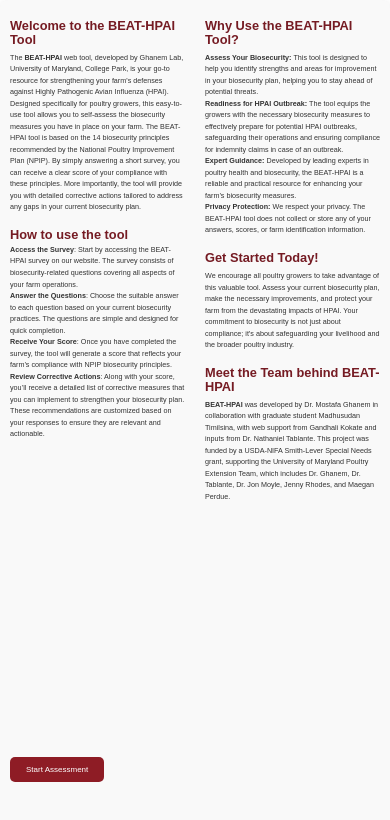
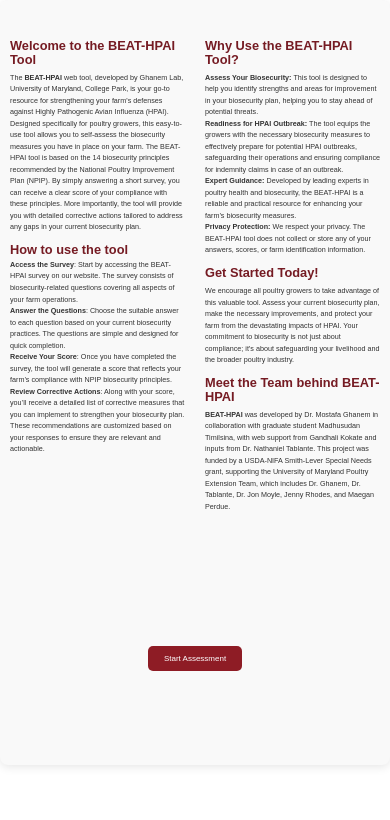
Before and after one commit to gandhali-code/beathpai, a React (Vite) app in the folder client/: page /abouttool in a window 390 px wide. Shown: the top 820 px of the page. Built offline with nearby package versions, Linux system fonts and the light colour scheme.

Commit message:
Update AboutTool.css

```diff
--- a/client/src/components/AboutTool.css
+++ b/client/src/components/AboutTool.css
@@ -1,19 +1,19 @@
 .about-tool-container {
-    padding: 10px;
+    padding: 10px 15px;
     max-width: 1200px; /* Increased width for better column spacing */
     margin: 0 auto;
-    height: 100%;
     background-color: #f9f9f9; /* Light grey background */
     border-radius: 8px;
     box-shadow: 0 2px 10px rgba(0, 0, 0, 0.1);
     font-family: 'Arial', sans-serif;
     display: grid;
+    justify-content: center;
     grid-template-columns: 1fr 1fr; /* Two equal columns */
     gap: 20px; /* Space between the columns */
 }
 
 .about-tool-title {
-    font-size: 1rem;
+    font-size: 0.8rem;
     color: #751b23; /* Red color */
     margin-bottom: 5px;
 }
@@ -21,7 +21,7 @@
 .about-tool-description {
     font-size: 0.8rem;
     color: #333; /* Darker grey */
-    margin-bottom: 15px;
+    margin-bottom: 10px;
     line-height: 1.6;
 }
 .about-tool-description p{
@@ -51,13 +51,13 @@
     background-color: #b71c1c; /* Darker red on hover */
 }
 
-@media (min-width: 1000px) {
+@media (min-width: 1200px) {
     .about-tool-container {
         max-width: 1500px; /* Increase width for larger screens */
         padding: 20px;
         height: 97vh;
         padding: 10px;
-
+        justify-content: center;
         margin: 0 auto;
         background-color: #f9f9f9; /* Light grey background */
         border-radius: 8px;
@@ -93,12 +93,12 @@
 
 @media (max-width: 500px) {
     .about-tool-container {
-        padding: 10px;
+        padding: 30px 10px;
+        padding-bottom: 60px;
         max-width: 400px; /* Ensure the container uses full screen width */
         grid-template-columns: 1fr; /* Stack columns */
-
-        height: 100%;
-
+        justify-content: center;
+        height: 80%;
         margin: 0 ;
         background-color: #f9f9f9; /* Light grey background */
         border-radius: 8px;
@@ -119,11 +119,11 @@
         font-size: 0.45rem; /* Smaller font size to fit content */
     }
     .button-container {
-        grid-column: span 2; /* Make the button span both columns */
+
         display: flex;
         justify-content: center;
         margin-top: 0px;
-
+        align-items: center;
         margin-bottom: 0px;
     }
     .about-tool-description p{
```
